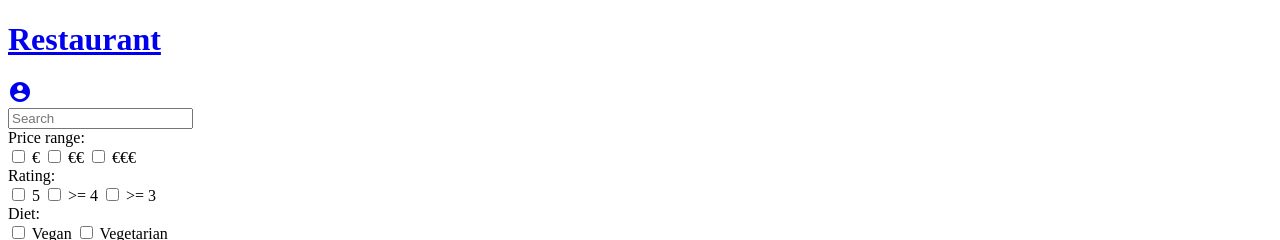
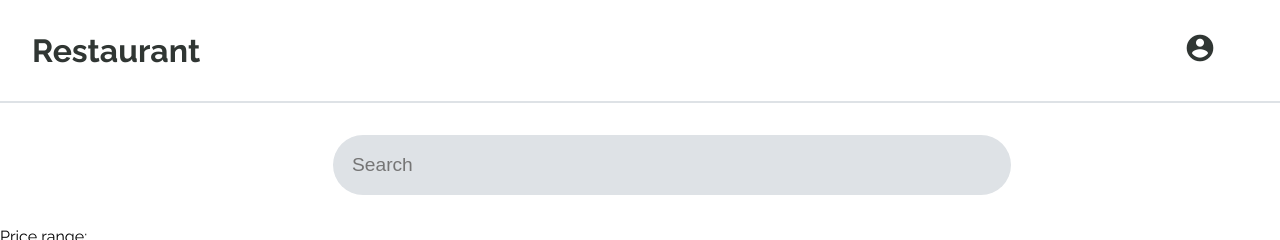
Before and after one commit to jlcrodrigues/ltw-kuru, a PHP site: page /pages/search.php in a window 1280 px wide; the page is wider, and only the part inside the window is pictured. Shown: the top 240 px of that part. Run offline with PHP 8.4, Linux system fonts and the light colour scheme.

Commit message:
Added css

```diff
--- /dev/null
+++ b/src/css/layout.css
@@ -0,0 +1,23 @@
+body {
+  margin: 0;
+  max-width: 150em;
+  margin: 0 auto;
+}
+
+/* header */
+
+body > header {
+  position: sticky;
+  top: 0;
+  width: 100%;
+  display: grid;
+  grid-template-columns: 90% auto;
+}
+
+body > header * {
+  margin: 1em;
+}
+
+.slide {
+  display: flex;
+}
--- /dev/null
+++ b/src/css/style.css
@@ -0,0 +1,46 @@
+:root {
+    --primary-color: #303633;
+    --secondary-color: #DEE2E6;
+    --accent-color: #1B998B;
+    --bg-color: #fff;
+}
+/* header */
+
+body > header {
+  background-color: var(--bg-color);
+  border-bottom: 0.15em solid var(--secondary-color);
+}
+
+body > header a {
+  color: var(--primary-color);
+  text-decoration: none;
+  margin: 0;
+}
+
+.material-icons.icon-4x {
+  font-size: 2em;
+}
+
+/* search box */
+
+#search-box {
+  padding: 2em;
+  width: 100%;
+  text-align: center;
+}
+
+input[name=search] {
+  padding: 1em;
+  width: 50%;
+  font-size: 1.2em;
+  background-color: var(--secondary-color);
+  border-radius: 2em;
+  border: 2em none var(--secondary-color);
+  outline: none;
+}
+
+input[name=search]:focus {
+  border-color: var(--accent-color);
+  border:0;
+  border-style: none;
+}
--- /dev/null
+++ b/src/css/text.css
@@ -0,0 +1,5 @@
+@import url('https://fonts.googleapis.com/css?family=Raleway:400,700');
+
+body {
+  font-family: "Raleway", sans-serif;
+}
--- a/src/templates/common.php
+++ b/src/templates/common.php
@@ -11,14 +11,18 @@ function output_header()
   <head>
     <title>Restaurant</title>
     <meta charset="UTF-8">
+    <meta name="viewport" content="width=device-width, initial-scale=1.0">
     <link rel="stylesheet" href="https://fonts.googleapis.com/icon?family=Material+Icons">
+    <link href="../css/style.css" rel="stylesheet">
+    <link href="../css/text.css" rel="stylesheet">
+    <link href="../css/layout.css" rel="stylesheet">
   </head>
 
   <body>
     <header>
       <h1><a href="../index.php">Restaurant</a></h1>
       <a href="../pages/profile.php">
-        <i class="material-icons">account_circle</i>
+        <i class="material-icons icon-4x">account_circle</i>
       </a>
     </header>
 
--- a/src/templates/restaurants.php
+++ b/src/templates/restaurants.php
@@ -5,7 +5,7 @@ declare(strict_types=1); ?>
 <?php
 function output_restaurant_card_nano(int $id)
 { ?>
-  <a href="../pages/restaurant.php" id="restaurant">
+  <a href="../pages/restaurant.php" class="restaurant">
     <img src="https://picsum.photos/id/10<?php echo $id ?>/300/300" alt="">
     <h3>Restaurant</h3>
     <h4>Location</h4>
@@ -15,7 +15,7 @@ function output_restaurant_card_nano(int $id)
 function output_restaurant_slide()
 {
 ?>
-  <section id="slide">
+  <section class="slide">
     <?php
     for ($i = 0; $i < 5; $i++) {
       output_restaurant_card_nano($i);
@@ -28,7 +28,7 @@ function output_restaurant_slide()
 <?php
 function output_restaurant_card_mini(int $id)
 { ?>
-  <a href="../pages/restaurant.php" id="restaurant">
+  <a href="../pages/restaurant.php" class="restaurant">
     <img src="https://picsum.photos/id/10<?php echo $id ?>/300/300" alt="">
     <h3>Restaurant</h3>
     <h4>Location</h4>
@@ -41,7 +41,7 @@ function output_restaurant_card_mini(int $id)
 <?php
 function output_restaurant_search()
 { ?>
-  <section id="restaurants">
+  <section class="restaurants">
     <?php
     for ($i = 0; $i < 5; $i++) {
       output_restaurant_card_mini($i);
@@ -75,7 +75,7 @@ function output_review($id)
 <?php
 function output_restaurant_card(int $id)
 { ?>
-  <section id="restaurant">
+  <section class="restaurant">
     <header>
       <img src="https://picsum.photos/500/300" alt="">
       <h3>Restaurant</h3>
--- a/src/templates/search.php
+++ b/src/templates/search.php
@@ -4,12 +4,12 @@ declare(strict_types=1);
 
 function output_search_bar()
 { ?>
-  <form>
+  <form method="post" id="search-box">
     <input type="text" name="search" placeholder="Search">
   </form>
-
 <?php
 }
+
 function output_search_filter()
 { ?>
   <form action="search_filter.php" method="post">
```
